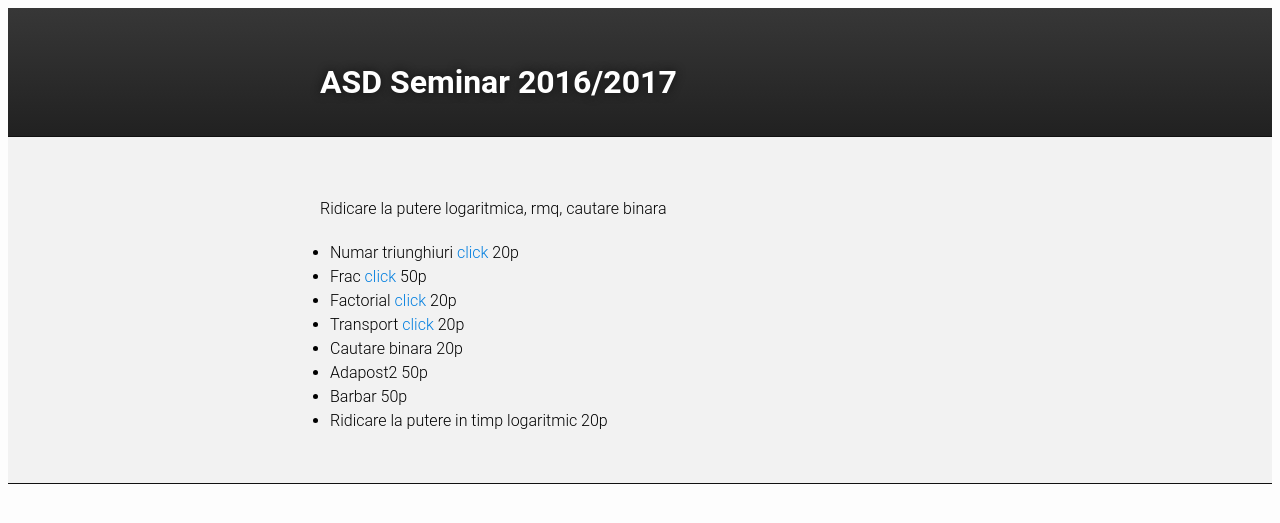
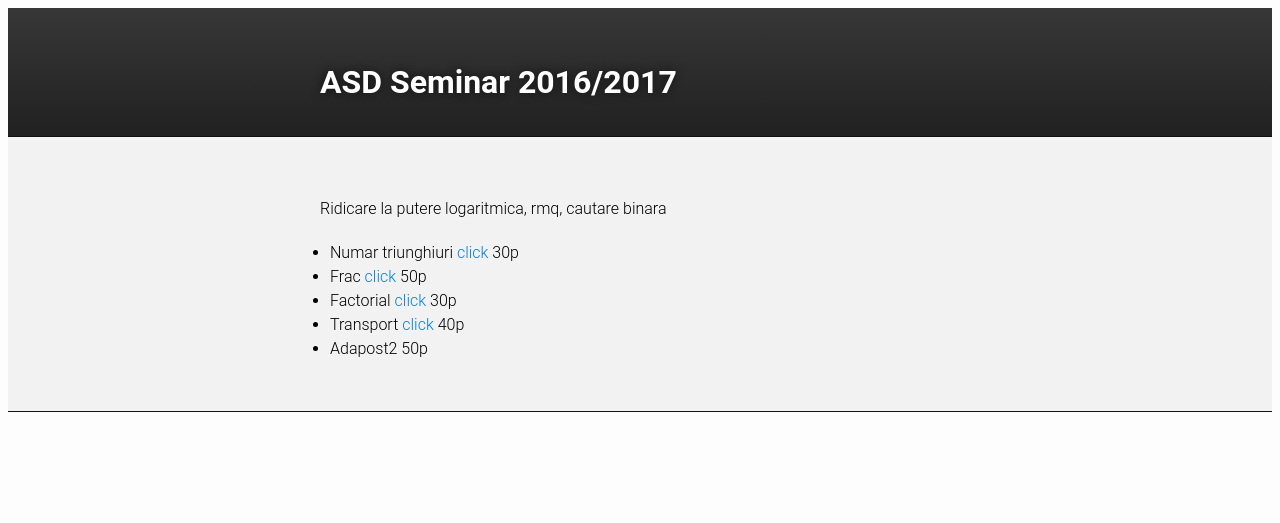
Before and after one commit to IuliaDuta/ASD, a Jekyll site: the page built from Laboratoare/Laborator4.md, in a window 1280 px wide. Shown: the top 523 px of the page. Built offline with Jekyll 4.4.1, drawn with Linux system fonts in a browser that asks for light colours.

Commit message:
Update Laborator4.md

```diff
--- a/Laboratoare/Laborator4.md
+++ b/Laboratoare/Laborator4.md
@@ -5,11 +5,8 @@ permalink: /Laboratoare/Laborator4/
 
 Ridicare la putere logaritmica, rmq, cautare binara
 
-- Numar triunghiuri [click](http://www.infoarena.ro/problema/nrtri) 20p
+- Numar triunghiuri [click](http://www.infoarena.ro/problema/nrtri) 30p
 - Frac [click](http://www.infoarena.ro/problema/frac) 50p
-- Factorial [click](http://www.infoarena.ro/problema/fact) 20p
-- Transport [click](http://www.infoarena.ro/problema/transport) 20p
-- Cautare binara 20p
+- Factorial [click](http://www.infoarena.ro/problema/fact) 30p
+- Transport [click](http://www.infoarena.ro/problema/transport) 40p
 - Adapost2 50p
-- Barbar 50p
-- Ridicare la putere in timp logaritmic 20p
```
